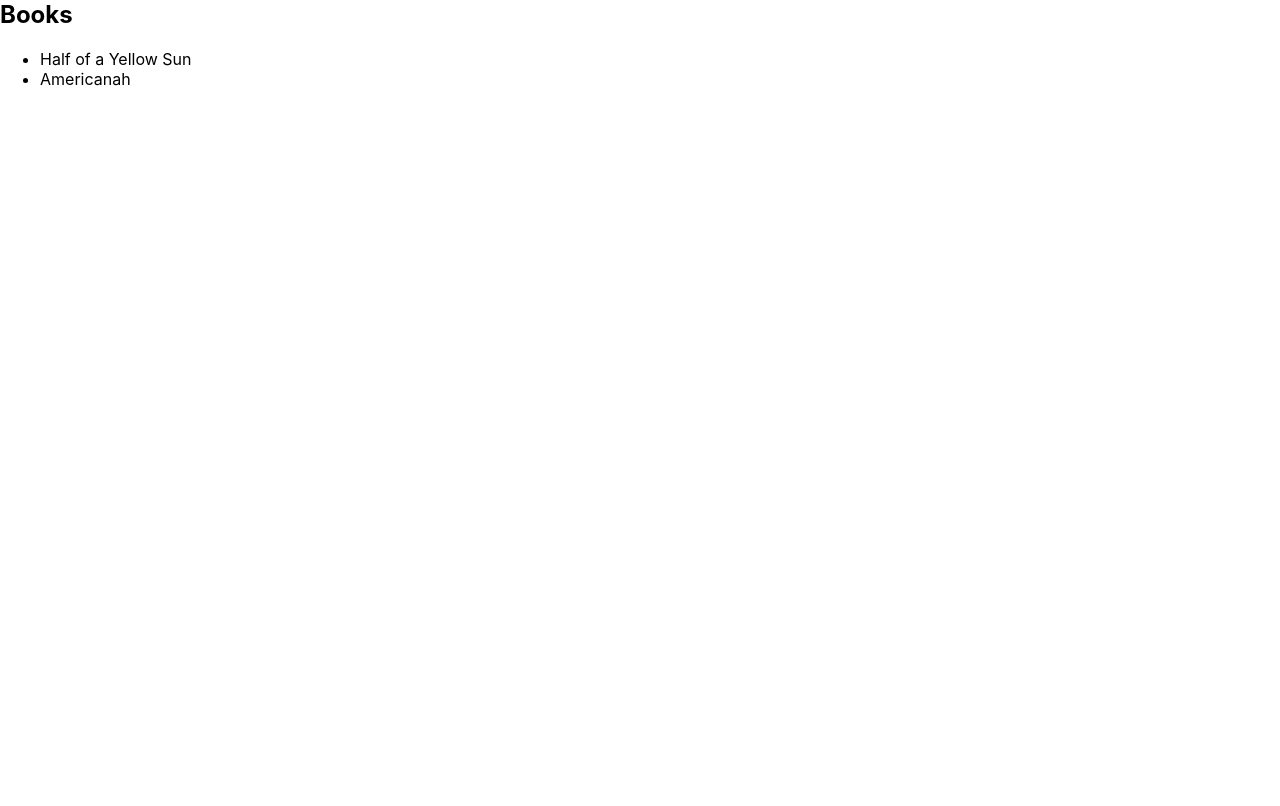
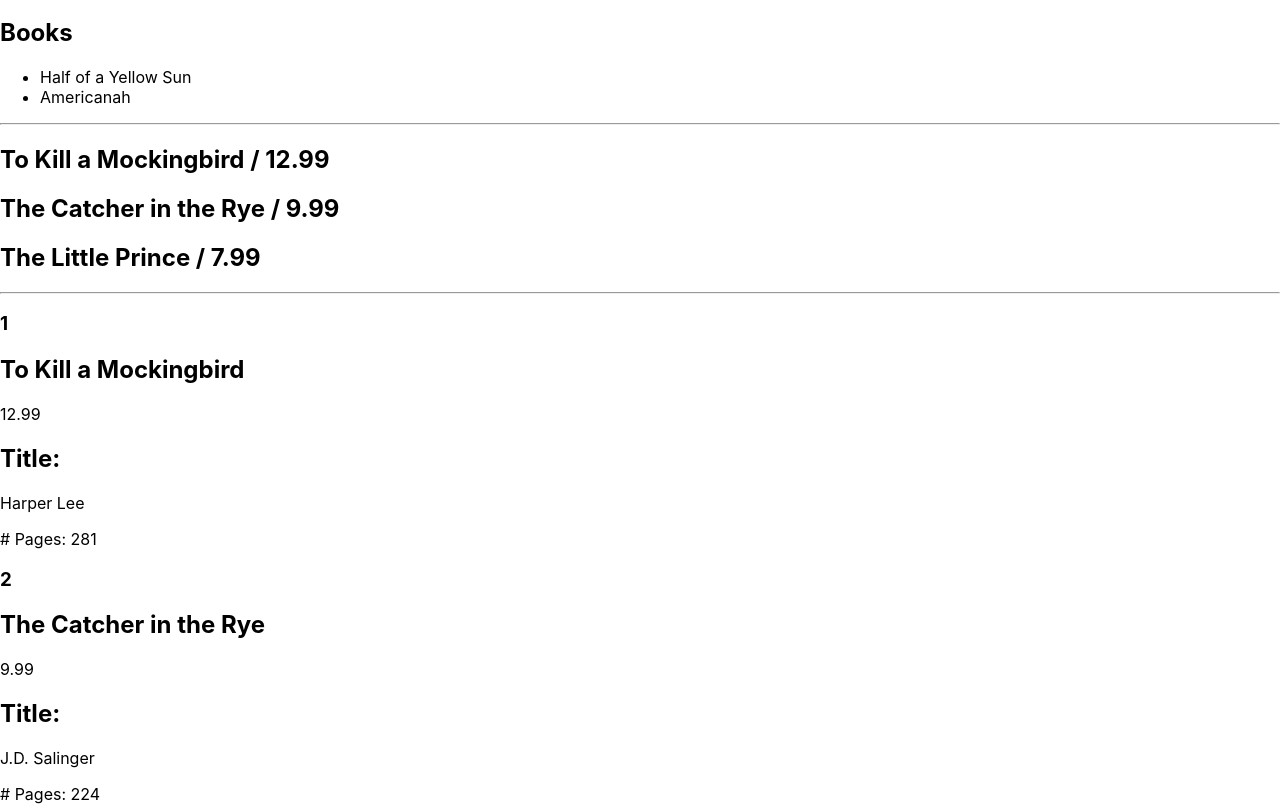
Before and after one commit to tatu-dev-labs/advanced-react, a React (Create React App) app in the folder code/: page / in a window 1280 px wide. Shown: the part 720-1526 px from the top of the page. Before the commit the page ends 825 px from the top, so only its background shows below. Built offline with nearby package versions, Linux system fonts and the light colour scheme.

Commit message:
Section 2: Layout Components - Lists types

```diff
--- a/code/src/App.js
+++ b/code/src/App.js
@@ -1,7 +1,11 @@
 import { LargeAuthorsListItems } from "./components/authors/LargeListItems";
 import { SmallAuthorsListItems } from "./components/authors/SmallListItems";
+import { LargeBooksListItems } from "./components/books/LargeListItems";
+import { SmallBooksListItems } from "./components/books/SmallListItems";
+import { NumberedList } from "./components/lists/NumberedList";
 import { RegularList } from "./components/lists/RegularList";
 import { authors } from "./data/authors";
+import { books } from "./data/books";
 
 function App() {
   return (
@@ -11,10 +15,23 @@ function App() {
         sourceName="author"
         ItemComponent={SmallAuthorsListItems}
       />
+      <hr />
       <RegularList
         items={authors}
         sourceName="author"
         ItemComponent={LargeAuthorsListItems}
+      />
+      <hr />
+      <RegularList
+        items={books}
+        sourceName="book"
+        ItemComponent={SmallBooksListItems}
+      />
+      <hr />
+      <NumberedList
+        items={books}
+        sourceName="book"
+        ItemComponent={LargeBooksListItems}
       />
     </>
   );
--- a/code/src/components/books/LargeListItems.jsx
+++ b/code/src/components/books/LargeListItems.jsx
@@ -1,5 +1,12 @@
-export const LargeBooksListItems = () => {
+export const LargeBooksListItems = ({book}) => {
+  const {name, price, title, pages} = book;
   return (
-    <div>LargeListItems</div>
+    <>
+    <h2>{name}</h2>
+    <p>{price}</p>
+    <h2>Title:</h2>
+    <p>{title}</p>
+    <p># Pages: {pages}</p>
+    </>
   )
 }
--- a/code/src/components/books/SmallListItems.jsx
+++ b/code/src/components/books/SmallListItems.jsx
@@ -1,5 +1,6 @@
-export const SmallBooksListItems = () => {
+export const SmallBooksListItems = ({book}) => {
+  const {name, price} = book;
   return (
-    <div>SmallListItems</div>
+    <h2>{name} / {price}</h2>
   )
 }
--- /dev/null
+++ b/code/src/components/lists/NumberedList.jsx
@@ -0,0 +1,12 @@
+export const NumberedList = ({ items, sourceName, ItemComponent }) => {
+  return (
+    <>
+      {items.map((item, i) => (
+        <>
+          <h3>{i + 1}</h3>
+          <ItemComponent key={i} {...{ [sourceName]: item }} />
+        </>
+      ))}
+    </>
+  );
+};
```
